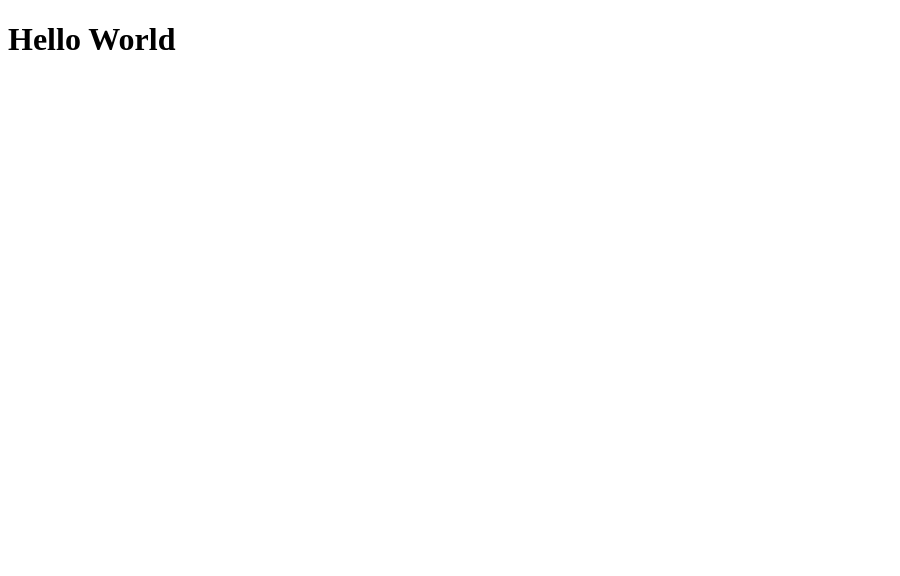
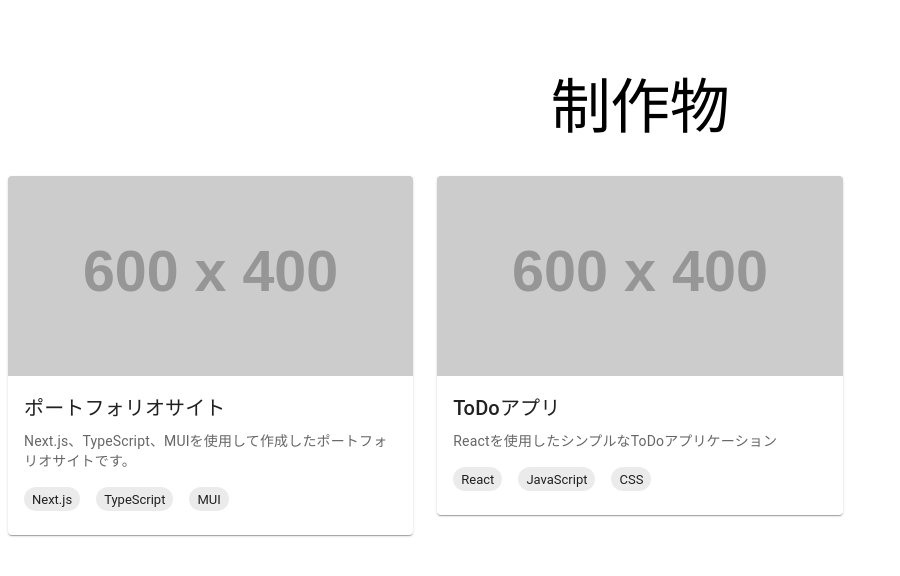
Before and after one commit to Yama9120/my_portfolio, a Next.js app: page / in a window 1280 px wide. Shown: the top 576 px of the page, without its empty margins (0-900 px from the left). Built offline with nearby package versions, Linux system fonts and the light colour scheme.

Commit message:
feat: determining file composition using mui

```diff
--- /dev/null
+++ b/app/components/sections/projects.tsx
@@ -0,0 +1,20 @@
+import { Box, Typography, Grid } from '@mui/material';
+import ProjectCard from '../ui/project-card';
+import { projects } from '@/app/lib/data/projects';
+
+export default function Projects() {
+  return (
+    <Box component="section" py={8}>
+      <Typography variant="h2" textAlign="center" mb={4}>
+        制作物
+      </Typography>
+      <Grid container spacing={3}>
+        {projects.map((project) => (
+          <Grid item xs={12} sm={6} md={4} key={project.id}>
+            <ProjectCard project={project} />
+          </Grid>
+        ))}
+      </Grid>
+    </Box>
+  );
+}
--- /dev/null
+++ b/app/components/ui/project-card.tsx
@@ -0,0 +1,32 @@
+import { Card, CardContent, CardMedia, Typography, Chip, Stack } from '@mui/material';
+import type { Project } from '@/app/lib/data/projects';
+
+interface ProjectCardProps {
+  project: Project;
+}
+
+export default function ProjectCard({ project }: ProjectCardProps) {
+  return (
+    <Card>
+      <CardMedia
+        component="img"
+        height="200"
+        image={project.imageUrl}
+        alt={project.title}
+      />
+      <CardContent>
+        <Typography variant="h6" gutterBottom>
+          {project.title}
+        </Typography>
+        <Typography variant="body2" color="text.secondary" paragraph>
+          {project.description}
+        </Typography>
+        <Stack direction="row" spacing={1} flexWrap="wrap" gap={1}>
+          {project.technologies.map((tech) => (
+            <Chip key={tech} label={tech} size="small" />
+          ))}
+        </Stack>
+      </CardContent>
+    </Card>
+  );
+}
--- /dev/null
+++ b/app/lib/data/projects.ts
@@ -0,0 +1,29 @@
+export type Project = {
+    id: number;
+    title: string;
+    description: string;
+    imageUrl: string;
+    technologies: string[];
+    githubUrl?: string;
+    demoUrl?: string;
+};
+
+export const projects: Project[] = [
+    {
+        id: 1,
+        title: "ポートフォリオサイト",
+        description: "Next.js、TypeScript、MUIを使用して作成したポートフォリオサイトです。",
+        imageUrl: "https://placehold.co/600x400", // ダミー画像を使用
+        technologies: ["Next.js", "TypeScript", "MUI"],
+        githubUrl: "https://github.com/yourusername/portfolio",
+        demoUrl: "https://your-portfolio.vercel.app"
+    },
+    {
+        id: 2,
+        title: "ToDoアプリ",
+        description: "Reactを使用したシンプルなToDoアプリケーション",
+        imageUrl: "https://placehold.co/600x400", // ダミー画像を使用
+        technologies: ["React", "JavaScript", "CSS"],
+        githubUrl: "https://github.com/yourusername/todo-app"
+    }
+];
--- a/app/page.tsx
+++ b/app/page.tsx
@@ -1,5 +1,9 @@
-import React from "react"
+import Projects from './components/sections/projects';
 
 export default function Page() {
-  return <h1>Hello World</h1>
+  return (
+    <main>
+      <Projects />
+    </main>
+  );
 }
--- a/tsconfig.json
+++ b/tsconfig.json
@@ -1,5 +1,9 @@
 {
   "compilerOptions": {
+    "baseUrl": ".",
+    "paths": {
+      "@/*": ["./*"]
+    },
     "target": "ES2017",
     "lib": [
       "dom",
```
Also changed, not shown: app/theme/theme.ts (added, +12 -0 lines), package.json (+1 -16 lines), 1 other file (tests, documents, lock files or other folders).
